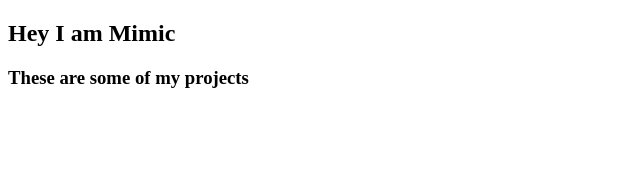
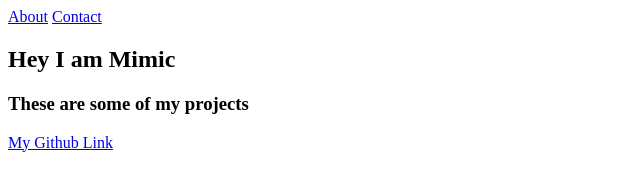
Before and after one commit to Jarfsoft/pair-with-Kakooza, a plain HTML site: page index.html in a window 1280 px wide. Shown: the whole page, without its empty margins (0-640 px from the left). Drawn offline with Linux system fonts and the light colour scheme.

Commit message:
Fourth second steps

```diff
--- a/index.html
+++ b/index.html
@@ -7,7 +7,10 @@
   </head>
 
   <body>
-    <nav id="navbar"></nav>
+    <nav id="navbar">
+      <a href="#welcome-section">About</a>
+      <a href="#projects">Contact</a>
+    </nav>
     <section id="welcome-section">
       <h1>Hey I am Mimic</h1>
     </section>
@@ -15,7 +18,7 @@
       <div class="project-tile">
         <h3>These are some of my projects</h3>
       </div >
-      <a href="http://www.google.com"></a>
+      <a href="https://github.com/Jarfsoft/pair-with-Kakooza" target="_blank" id="profile-link">My Github Link</a>
     </section>
     <script src="https://cdn.freecodecamp.org/testable-projects-fcc/v1/bundle.js"></script>
     <script  src="js/index.js"></script>
```
